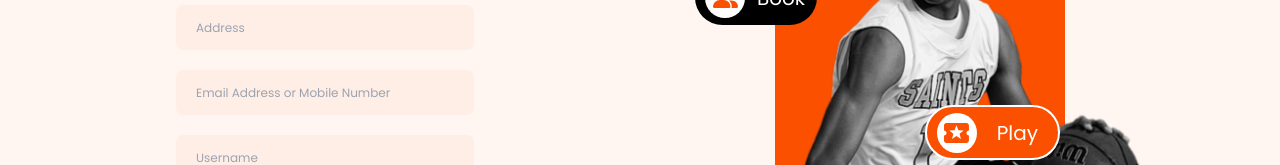
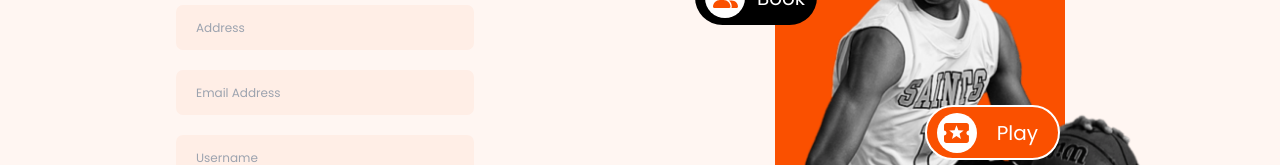
Before and after one commit to novice-is-me/Laro-App, a React (Vite) app: page /register in a window 1280 px wide. Shown: the part 444-609 px from the top of the page. Built offline with nearby package versions, Linux system fonts and the light colour scheme; a web font is replaced by a local one.

Commit message:
Fixed input Design

```diff
--- a/src/pages/CreateAccount.jsx
+++ b/src/pages/CreateAccount.jsx
@@ -266,7 +266,7 @@ const CreateAccount = () => {
               <input
                 ref={userRef}
                 type="text"
-                placeholder="Email Address or Mobile Number"
+                placeholder="Email Address"
                 required
                 onChange={(e) => setEmail(e.target.value)}
                 className={`bg-[#FFEEE6] outline-none w-[298px] h-[45px] rounded-[7px] border-none pl-[20px] pr-[35px] text-[12px] font-Poppins
```
